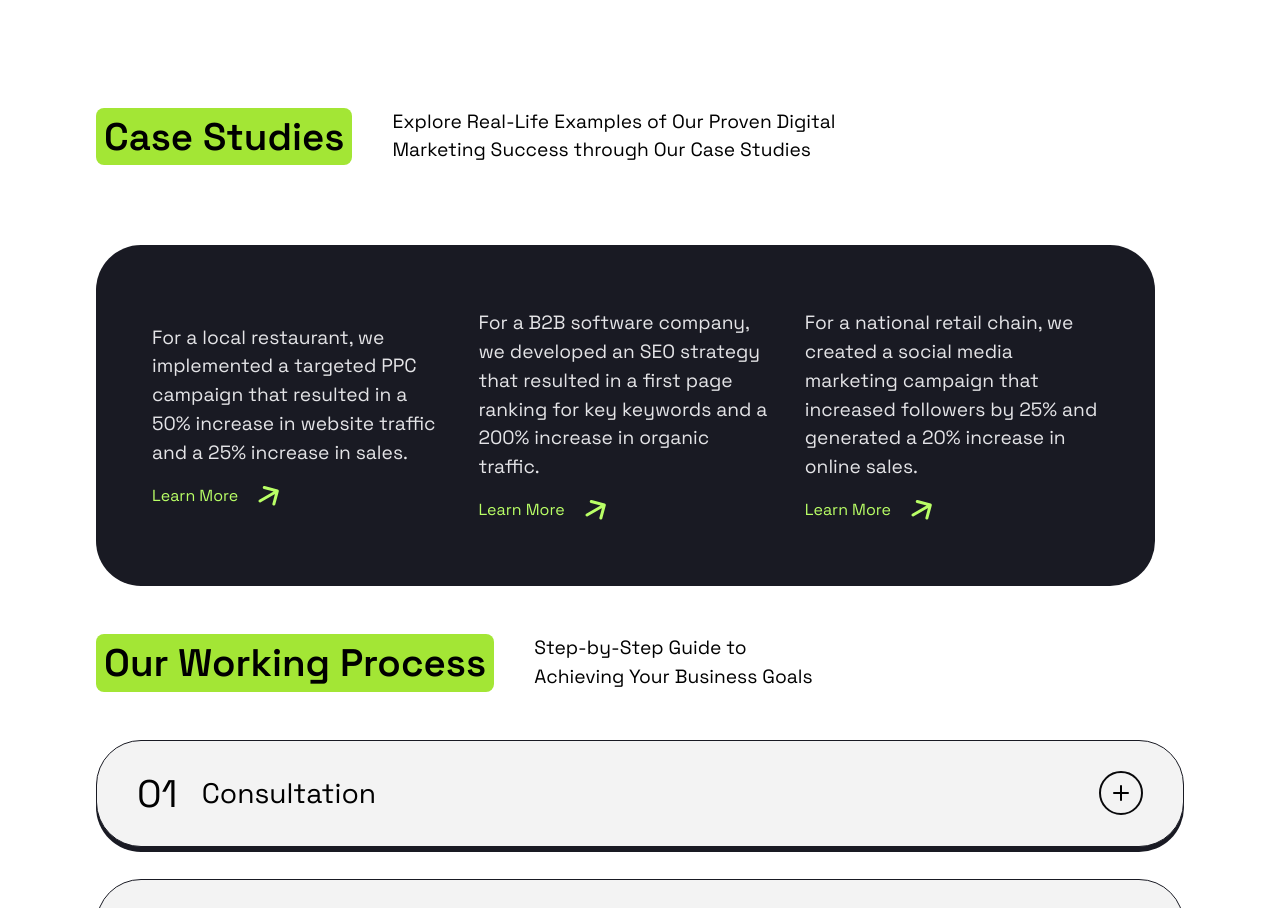
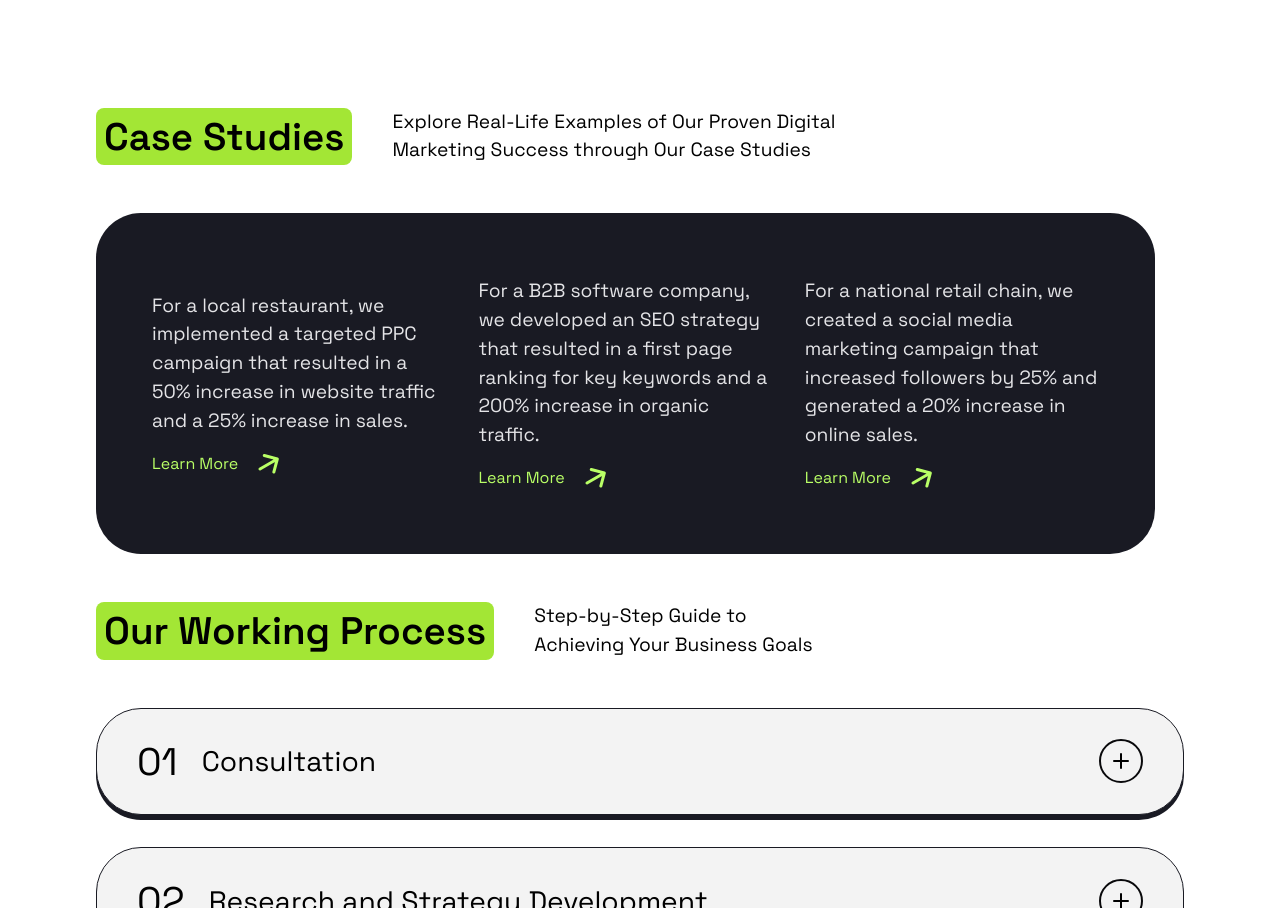
Before and after one commit to LucasMCFidelis/Positivus-Landing-Page, a React (Vite) app: page / in a window 1280 px wide. Shown: the part 2510-3418 px from the top of the page. Built offline with nearby package versions, Linux system fonts and the light colour scheme; what @savvywombat/tailwindcss-grid-areas would draw is missing.

Commit message:
Remove divs desnecessarias nas Sections e configs do tailwind não utilizadas

```diff
--- a/src/components/sectionPage/SectionCaseStudies.tsx
+++ b/src/components/sectionPage/SectionCaseStudies.tsx
@@ -17,7 +17,7 @@ const CaseStudyCard = ({ description }: { description: string }) => (
 
 export function SectionCaseStudies() {
     return (
-        <div className="w-full ">
+        <>
             <Card.Header
                 title="Case Studies"
                 description="Explore Real-Life Examples of Our Proven Digital Marketing Success through Our Case Studies"
@@ -30,6 +30,6 @@ export function SectionCaseStudies() {
                     <CaseStudyCard description="For a national retail chain, we created a social media marketing campaign that increased followers by 25% and generated a 20% increase in online sales." />
                 </Card.Wrapper>
             </div>
-        </div>
+        </>
     )
 }
--- a/tailwind.config.js
+++ b/tailwind.config.js
@@ -10,9 +10,6 @@ export default {
         sans: "Space Grotesk"
       },
       fontSize: {
-        'responsive-paragraph': 'clamp(0.8rem, 1rem, 1.5rem)',
-        'responsive-subtitle': 'clamp(1rem, 1.2rem, 2rem)',
-        'responsive-title': 'clamp(2rem, 8vw, 3.5rem)',
         'title-1-desktop': '5vw',
         'title-1-mobile': '10vw',
         'title-2-desktop': '3vw',
```
